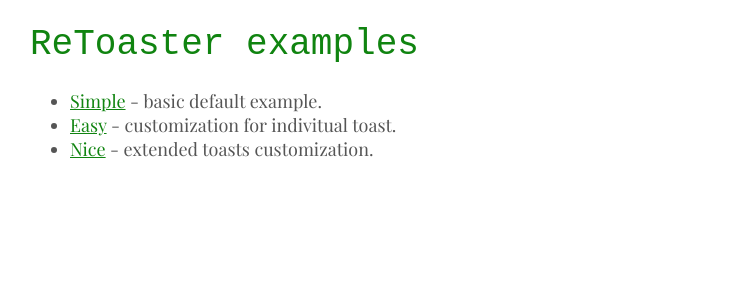
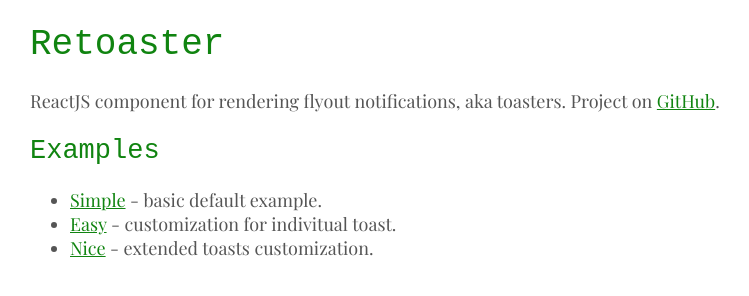
Before and after one commit to dmi3y/retoaster, a website: page docs/index.html in a window 1280 px wide. Shown: the whole page, without its empty margins (34-783 px from the left). Drawn offline with nearby package versions, Linux system fonts and the light colour scheme.

Commit message:
prepare for npm

```diff
--- a/docs/index.css
+++ b/docs/index.css
@@ -19,6 +19,7 @@
 }
 
 h1,
+h2,
 h4 {
   color: #108410;
   font-family: monospace;
--- a/docs/index.html
+++ b/docs/index.html
@@ -2,12 +2,14 @@
 <html lang="en">
 <head>
   <meta charset="UTF-8">
-  <title>ReactJs Toast Messaging System - ReToaster</title>
+  <title>ReactJS Toast Messaging System - Retoaster</title>
   <link rel="stylesheet" type="text/css" href="./index.css">
 </head>
 <body>
   <div class="wrap">
-    <h1>ReToaster examples</h1>
+    <h1>Retoaster</h1>
+    ReactJS component for rendering flyout notifications, aka toasters. Project on <a href="https://github.com/dmi3y/retoaster">GitHub</a>.
+    <h2>Examples</h2>
     <ul>
       <li><a href="./examples/simple/index.html">Simple</a> - basic default example.</li>
       <li><a href="./examples/easy/index.html">Easy</a> - customization for indivitual toast.</li>
--- a/package.json
+++ b/package.json
@@ -1,7 +1,7 @@
 {
   "name": "retoaster",
   "version": "1.0.0",
-  "description": "Toasting toasts with ReToaster.",
+  "description": "Toasting toasts with Retoaster.",
   "main": "./dist/index.js",
   "standard": {
     "ignore": [
```
Also changed, not shown: docs/examples/easy/index.html (+1 -1 lines), docs/examples/nice/index.html (+1 -1 lines), docs/examples/simple/index.html (+1 -1 lines), README.md, docs/README.md, 1 other file.
